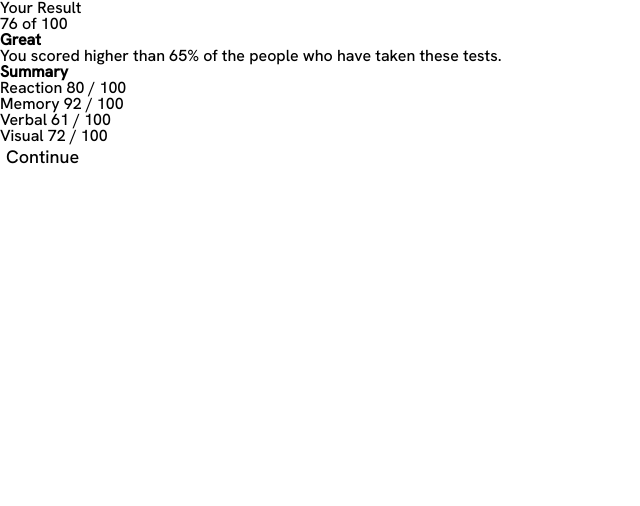
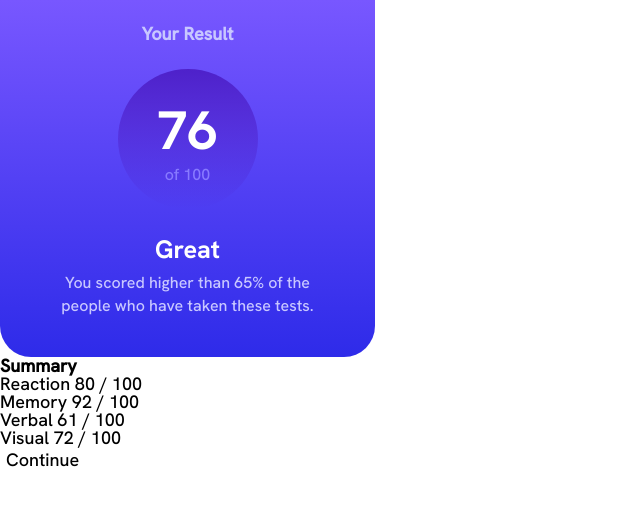
Before and after one commit to wiseman88/Summary-component, a React (Vite) app: page / in a window 1280 px wide. Shown: the top 506 px of the page, without its empty margins (0-640 px from the left). Built offline with nearby package versions, Linux system fonts and the light colour scheme.

Commit message:
style: result component styling

```diff
--- a/src/App.jsx
+++ b/src/App.jsx
@@ -1,5 +1,4 @@
 // Styles
-import "./App.css";
 import styles from "./assets/styles/headings.module.css";
 
 // Fonts
--- /dev/null
+++ b/src/assets/styles/result.module.css
@@ -0,0 +1,64 @@
+.result {
+  width: 100%;
+  max-width: 375px;
+  text-align: center;
+  padding-top: 25px;
+  padding-bottom: 40px;
+  background: linear-gradient(
+    0deg,
+    rgba(46, 43, 233, 1) 0%,
+    rgba(120, 87, 255, 1) 100%
+  );
+  border-bottom-left-radius: 31px;
+  border-bottom-right-radius: 31px;
+}
+
+.result h3 {
+  color: hsl(241, 100%, 89%);
+  padding-bottom: 26px;
+}
+
+.circle {
+  width: 140px;
+  height: 140px;
+  margin: 0 auto;
+  margin-bottom: 28px;
+  border-radius: 50%;
+  background: rgb(78, 33, 202);
+  background: linear-gradient(
+    0deg,
+    hsla(241, 72%, 46%, 0),
+    hsla(256, 72%, 46%, 1)
+  );
+}
+
+.circle p {
+  padding-top: 34px;
+  padding-bottom: 8px;
+  color: white;
+  font-size: 3rem;
+  font-family: "Bold", serif;
+}
+
+.circle span {
+  display: inline-block;
+  font-size: 16px;
+  color: #887aff;
+}
+
+.text {
+  color: white;
+}
+
+.text h1 {
+  margin-bottom: 10px;
+  font-family: "Bold", serif;
+  font-size: 1.4rem;
+}
+
+.text p {
+  padding: 0 40px;
+  color: hsl(241, 100%, 89%);
+  line-height: 1.4;
+  font-size: 16px;
+}
--- a/src/components/Result.jsx
+++ b/src/components/Result.jsx
@@ -1,13 +1,19 @@
+import result from "../assets/styles/result.module.css";
+
 const Result = () => {
   return (
-    <div>
-      <p>Your Result</p>
-      <span>76 of 100</span>
+    <div className={result.result}>
+      <h3>Your Result</h3>
+      <div className={result.circle}>
+        <p>76</p> <span>of 100</span>
+      </div>
 
-      <h1>Great</h1>
-      <p>
-        You scored higher than 65% of the people who have taken these tests.
-      </p>
+      <div className={result.text}>
+        <h1>Great</h1>
+        <p>
+          You scored higher than 65% of the people who have taken these tests.
+        </p>
+      </div>
     </div>
   );
 };
--- a/src/index.css
+++ b/src/index.css
@@ -100,7 +100,6 @@ video {
   margin: 0;
   padding: 0;
   border: 0;
-  font-size: 100%;
   vertical-align: baseline;
 }
 /* HTML5 display-role reset for older browsers */
```
